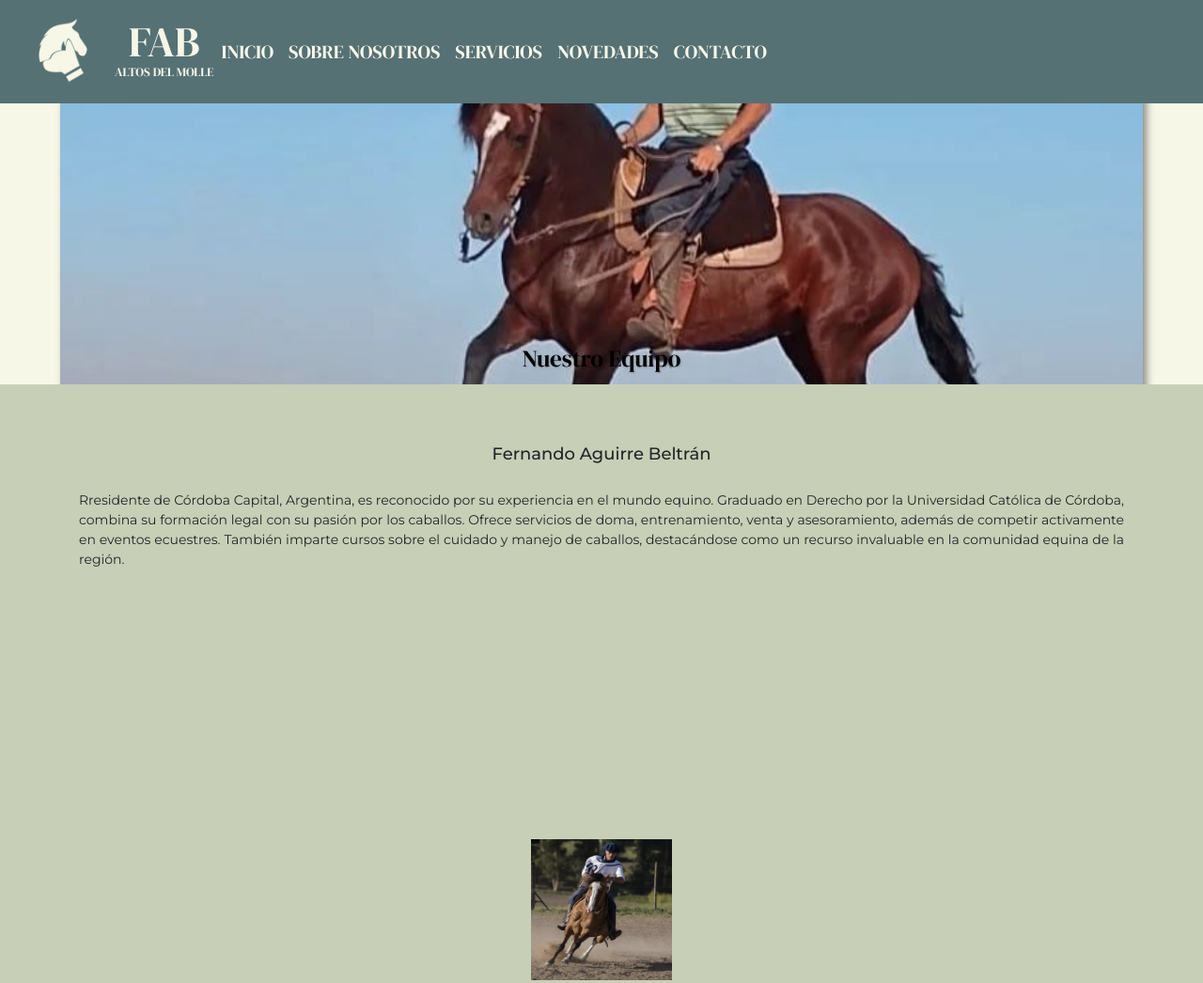
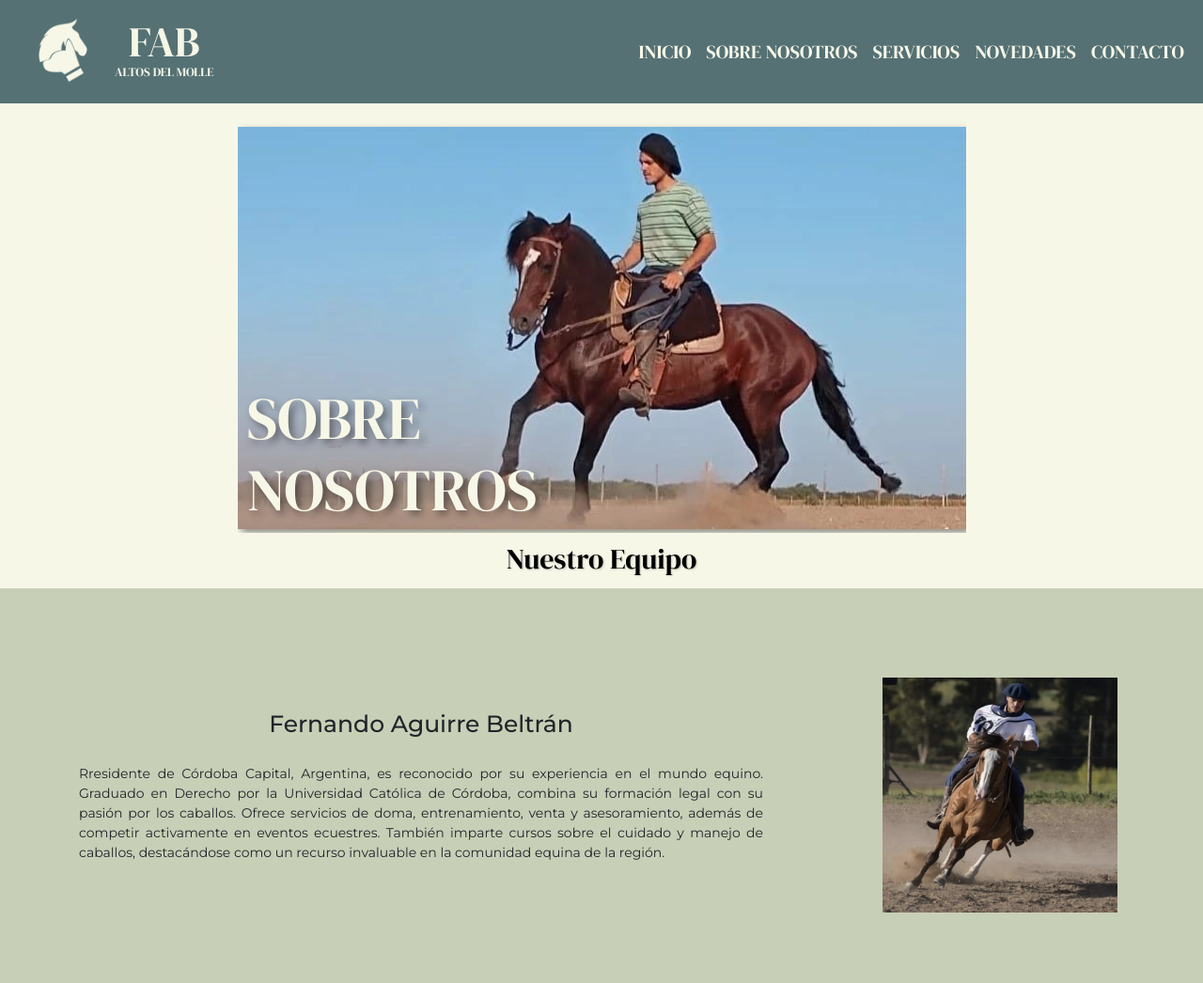
Before and after one commit to JosefinaBeltran/proyecto_final, a plain HTML site: page pages/sobreNosotros.html in a window 1280 px wide. Shown: the top 1046 px of the page at 94% size. Drawn offline with nearby package versions, Linux system fonts and the light colour scheme.

Commit message:
Página INICIO y SOBRE NOSOTROS responsive

```diff
--- a/css/style.css
+++ b/css/style.css
@@ -24,6 +24,14 @@ body {
 .navbar{
    margin: 0; /* Establece el margen superior del navbar a 0 */
    padding: 0; /* Establece el relleno superior del navbar a 0 */
+}
+
+.navbar-toggler-icon{
+   background-image: url(../assets/img/menu.png);
+}
+
+.navbar-toggler{
+   border-color:  #F7F7E8;
 }
 
 .container-fluid{
@@ -81,7 +89,6 @@ body {
 }
 
 .banner img {
-   width: 90%;
    margin-top: 15px;
    box-shadow: 4px 4px 8px rgba(0, 0, 0, 0.438);
 }
@@ -265,32 +272,20 @@ h2 {
    display: flex;
    flex-direction: column;
    width: 100%;
-   height: 130vh;
 }
 
-.imgNosotros {
-   display: flex;
-   flex-direction: column;
-   width: 100%;
-   height: 32vh;
-   justify-content: center;
-   align-items: center;
+.carousel {
+   margin: 10px;
 }
 
-.imgNosotros img {
-   width: 90%;
-   margin: 10px;
-   box-shadow: 4px 4px 8px rgba(0, 0, 0, 0.438);
-}
-
-.imgNosotros h2{
+.carousel-item div h2{
    color: #F7F7E8;
    font-family: 'DM Serif Display', sans-serif;
    font-weight: lighter;
    font-size: 25px;
    text-shadow: 4px 4px 8px rgba(0, 0, 0, 0.457);
-   margin-left: -140px;
-   margin-top: -80px;
+   margin-top: -60px;
+   margin-left: 10px;
 }
 
 /* informacion de equipo */
@@ -298,7 +293,7 @@ h2 {
    display: flex;
    flex-direction: column;
    width: 100%;
-   height: 90vh;
+   height: 130vh;
    align-items: center;
 }
 
@@ -306,24 +301,22 @@ h2 {
    display: flex;
    flex-direction: column;
    background-color:#C7CFB7;
-   width: 100%;
-   height: 85vh;
+   height: 110vh;
    margin-top: 5px;
    justify-content: center;
    align-items: center;
 }
 
+/* seccion de información */
 .equipo {
    display: flex;
    flex-direction: column;
    width: 90%;
-   height: 55vh;
 }
 
 .equipo h4 {
    font-family: 'Montserrat';
-   font-size: 18px;
-   margin-top: 20px;
+   font-size: 20px;
    text-align: center;
 }
 
@@ -336,13 +329,14 @@ h2 {
 
 .imgEquipo {
    display: flex;
+   flex-direction: column;
    justify-content: center;
    align-items: center;
 }
 
 .imgEquipo img{
-   width: 150px;
-   height: 150px;
+   width: 200px;
+   height: 200px;
 }
 
 /* ---------------SERVICIOS---------------- */
@@ -556,17 +550,75 @@ h2 {
 }
 
 /* Para dispositivos con pantallas pequeñas, como los teléfonos, en modo horizontal */
-@media (min-width: 480px) {
+@media (min-width: 375px) {
    /* Pagina inicio no necesita cambios */
+   /* Pagina Sobre Nosotros */
+   .contenedorEquipo {
+      height: 120vh;
+   }
+
+   .contenedorEquipo section {
+      height: 100vh;
+   }
+}
+
+@media (min-width: 425px) {
+   /* Pagina inicio no necesita cambios */
+   /* Pagina Sobre Nosotros */
+   .carousel-item div h2{
+      font-size: 30px;
+      margin-top: -70px;
+   }
 }
 
 /* Tabletas pequeñas, en modo vertical */
+@media (min-width: 500px) {
+   /* Pagina inicio no necesita cambios */
+   .carousel-item div h2{
+      font-size: 35px;
+      margin-top: -90px;
+   }
+
+   .contenedorEquipo {
+      height: 105vh;
+   }
+
+   .contenedorEquipo section {
+      height: 90vh;
+   }
+
+   .equipo h4 {
+      font-size: 23px;
+   }
+}
+
 @media (min-width: 600px) {
    /* Pagina inicio no necesita cambios */
+   .carousel-item div h2{
+      font-size: 45px;
+      margin-top: -105px;
+   }
 }
 
 /* Tabletas de diez pulgadas, en modo vertica */
 @media (min-width: 768px) and (max-width: 1023px) {
+   .navbar-collapse{
+      justify-content: flex-end;
+   }
+
+   .carousel-item div h2{
+      font-size: 60px;
+      margin-top: -140px;
+   }
+
+   .contenedorEquipo {
+      height: 95vh;
+   }
+
+   .contenedorEquipo section {
+      height: 78vh;
+   }
+
    /* servicios de la pagina inicial */
    .contenedorServ{
       display: grid;
@@ -647,9 +699,12 @@ h2 {
 
 }
 
-
 /* Tabletas como el iPad (1024×768), en modo horizontal, así como algunas pantallas de ordenador portátil, netbook, y de escritorio */
 @media (min-width: 1024px) {
+   .navbar-collapse{
+      justify-content: flex-end;
+   }
+
    /* servicios de la pagina inicial */
    .contenedorServ{
       display: grid;
@@ -748,9 +803,61 @@ h2 {
       align-items:flex-start;
       margin-right: 30px;
    }
+
+   .carousel-item div h2{
+      font-size: 63px;
+      margin-top: -155px;
+   }
+
+   .contenedorEquipo {
+      height: 85vh;
+   }
+
+   .contenedorEquipo section {
+      height: 70vh;
+   }
 }
 
 /* Para pantallas panorámicas, principalmente portátiles y de escritorio */
 @media (min-width: 1200px) {
+   .navbar-collapse{
+      justify-content: flex-end;
+   }
 
+   h2 {
+      font-size: 30px;
+   }
+
+   .carousel-item div h2{
+      font-size: 63px;
+      margin-top: -155px;
+   }
+
+   .contenedorEquipo {
+      height: 75vh;
+   }
+
+   .contenedorEquipo section {
+      flex-direction: row;
+      height: 55vh;
+   }
+
+   .equipo {
+      width: 60%;
+      margin: 40px;
+   }
+
+   .equipo h4 {
+      font-size: 25px;
+   }
+
+
+   .imgEquipo {
+      width: 30%;
+   }
+
+   .imgEquipo img{
+      width: 250px;
+      height: 250px;
+   }
 }
--- a/pages/sobreNosotros.html
+++ b/pages/sobreNosotros.html
@@ -34,7 +34,7 @@
                     <span class="navbar-toggler-icon"></span>
                 </button>
                 <div class="collapse navbar-collapse" id="navbarSupportedContent">
-                    <ul class="navbar-nav me-auto mb-2 mb-lg-0">
+                    <ul class="navbar-nav">
                         <li class="nav-item">
                             <a class="nav-link" href="../index.html">INICIO</a>
                         </li>
@@ -58,10 +58,19 @@
 
     <main>
         <section class="sobreNosotros">
-            <div class="imgNosotros">
-                <img src="../assets/img/Fer1_novedades.jpg" alt="">
-                <h2>SOBRE<br>NOSOTROS</h2>
-            </div>
+            <section class="banner">
+                <!-- importe el carrusel Crossfade de boostrap -->
+                <div class="carousel">
+                    <div class="carousel-inner">
+                        <div class="carousel-item active">
+                            <img src="../assets/img/Fer1_novedades.jpg" class="d-block w-100" alt="...">
+                            <div>
+                                <h2>SOBRE<br>NOSOTROS</h2>
+                            </div>
+                        </div>
+                    </div>
+                </div>
+            </section>
 
             <section class="contenedorEquipo">
                 <h2>Nuestro Equipo</h2>
```
Also changed, not shown: index.html (+7 -1 lines), assets/img/Banner1_index.jpeg, assets/img/Banner2_index.jpeg, assets/img/Banner3_index.jpeg, assets/img/Banner4_index.jpeg, assets/img/Banner5_index.jpeg, assets/img/menu.png (added).
